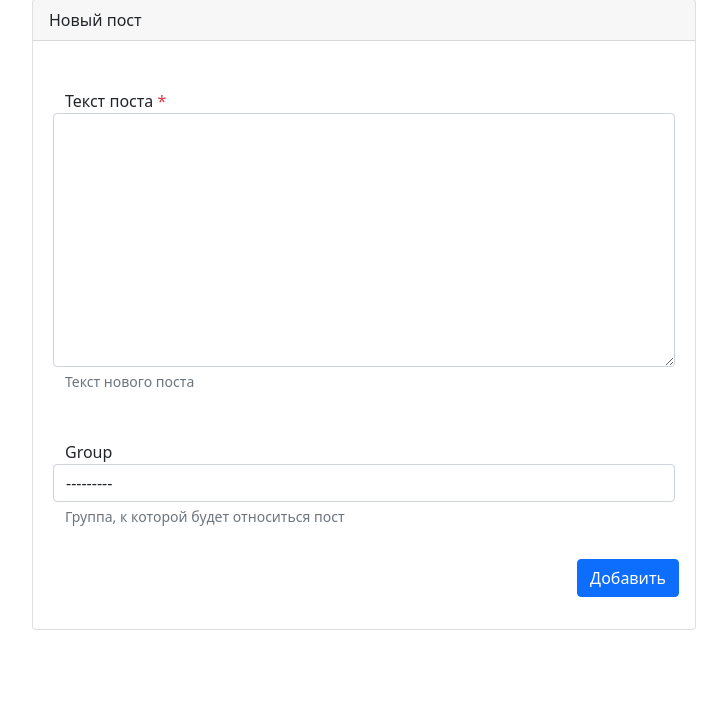
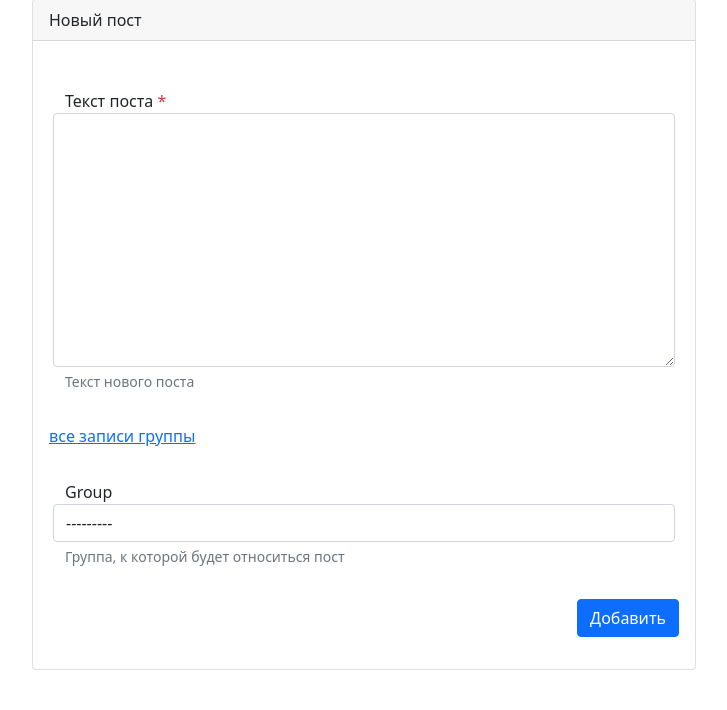
Before and after one commit to Saubon/hw03_forms, a Django app: template yatube/templates/posts/create_post.html in a window 1280 px wide. Shown: the part 153-863 px from the top of the page, without its empty margins (276-1003 px from the left). Run offline with Django 3.2, Linux system fonts and the light colour scheme; the template is opened without the code that fills it: values that come from a table or form of the project are taken from there, others are empty; tables that the repository leaves empty hold one stand-in row (values such as "Sample post"); some libraries are stand-ins or nearby versions.

Commit message:
Промежуточный коммит 5

```diff
--- a/yatube/templates/posts/create_post.html
+++ b/yatube/templates/posts/create_post.html
@@ -24,6 +24,9 @@
                       Текст нового поста
                     </small>
                   </div>
+                  {% if post.group %}
+                    <a href="{% url 'posts:group_list' post.group.slug %}">все записи группы</a>
+                  {% endif %}
                   <div class="form-group row my-3 p-3">
                     <label for="id_group">
                       Group
```
